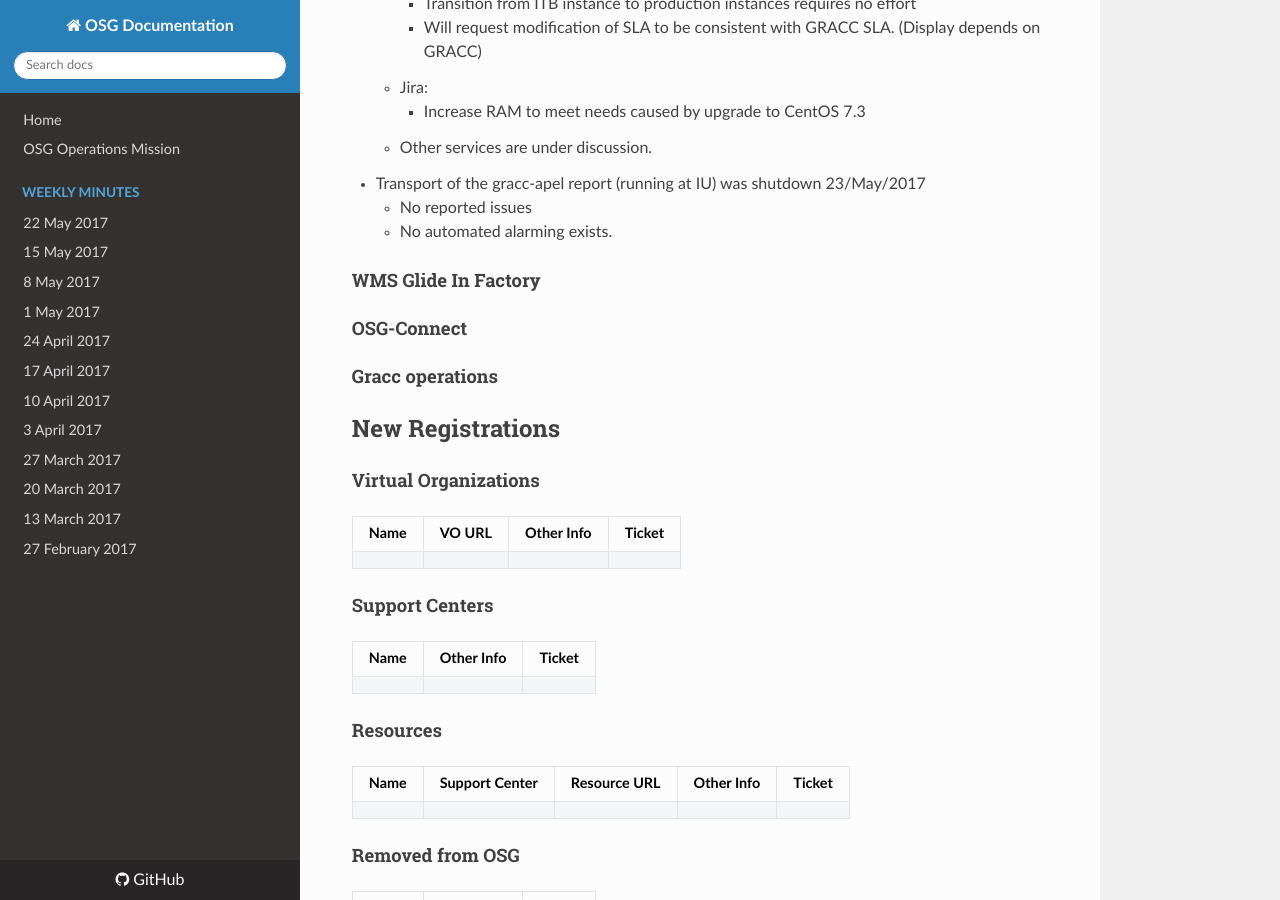
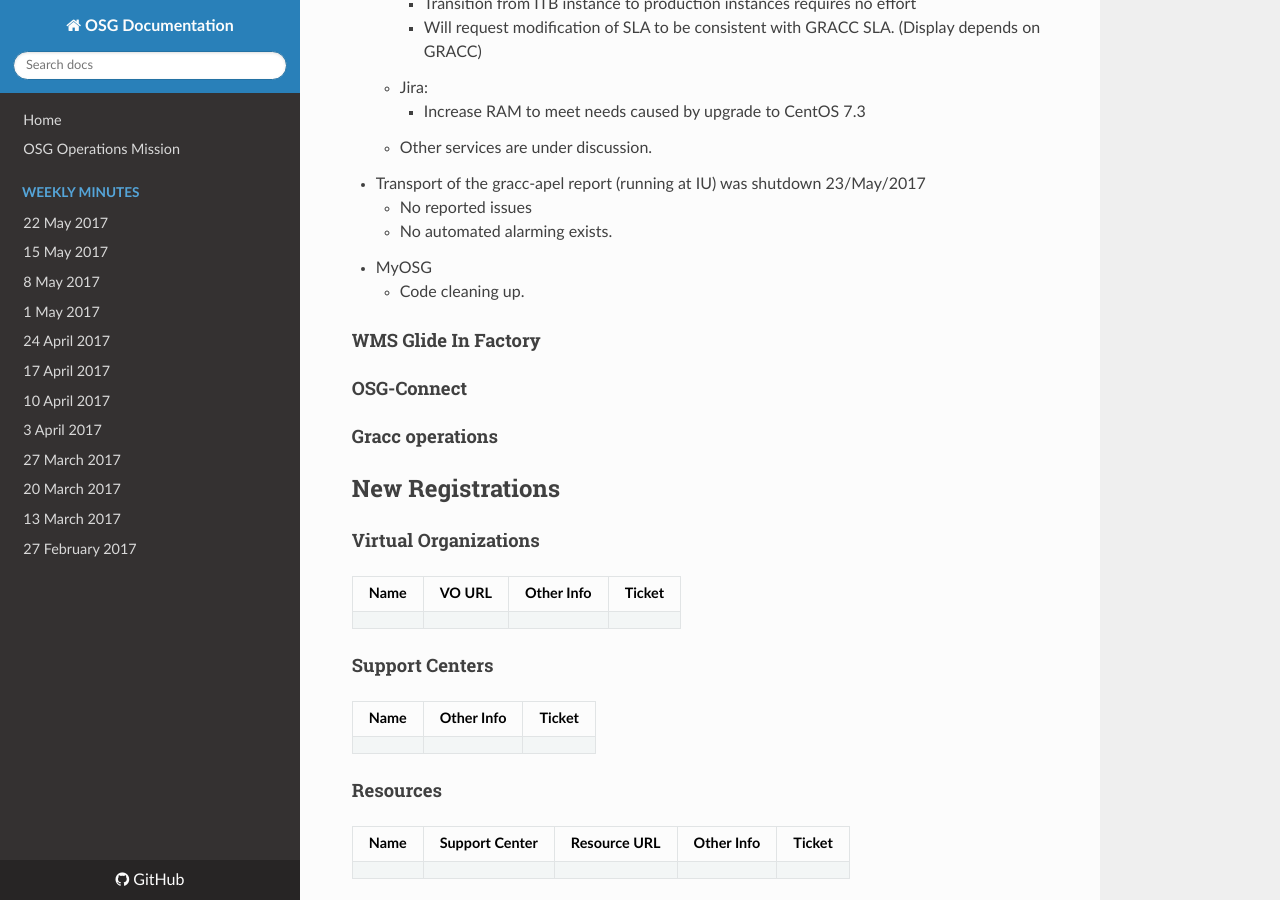
Before and after one commit to osg-htc/operations, an MkDocs documentation site: the page built from docs/WeeklyMinutes/05Jun2017.md, in a window 1280 px wide and 900 px high, scrolled down 1868 px. Built offline with MkDocs 1.6.1, drawn with Linux system fonts in a browser that asks for light colours; nearby versions of some CDN libraries; old or Windows-style settings are respelled for this version of MkDocs.

Commit message:
added myosg

```diff
--- a/docs/WeeklyMinutes/05Jun2017.md
+++ b/docs/WeeklyMinutes/05Jun2017.md
@@ -40,6 +40,8 @@
    * Transport of the gracc-apel report (running at IU) was shutdown 23/May/2017
       * No reported issues
       * No automated alarming exists.
+   * MyOSG
+      * Code cleaning up.
 
 #### WMS Glide In Factory
 
```
